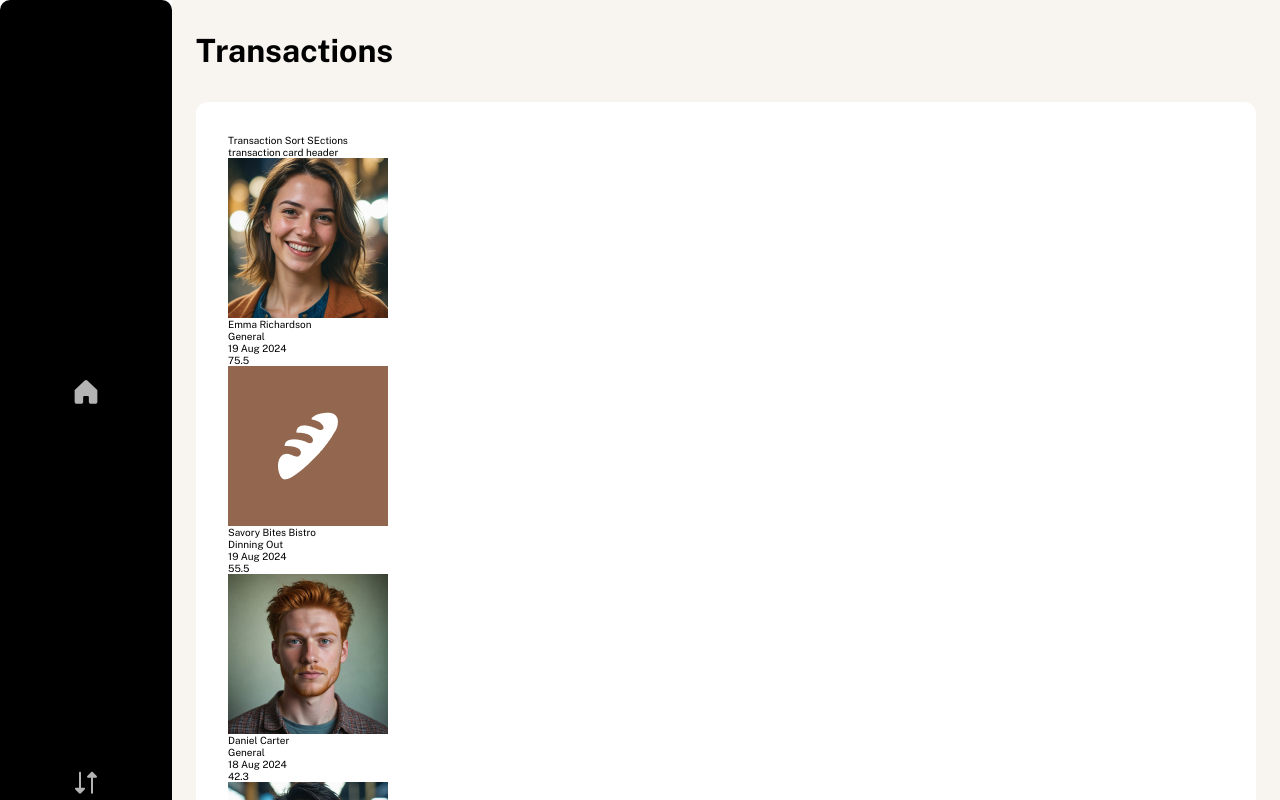
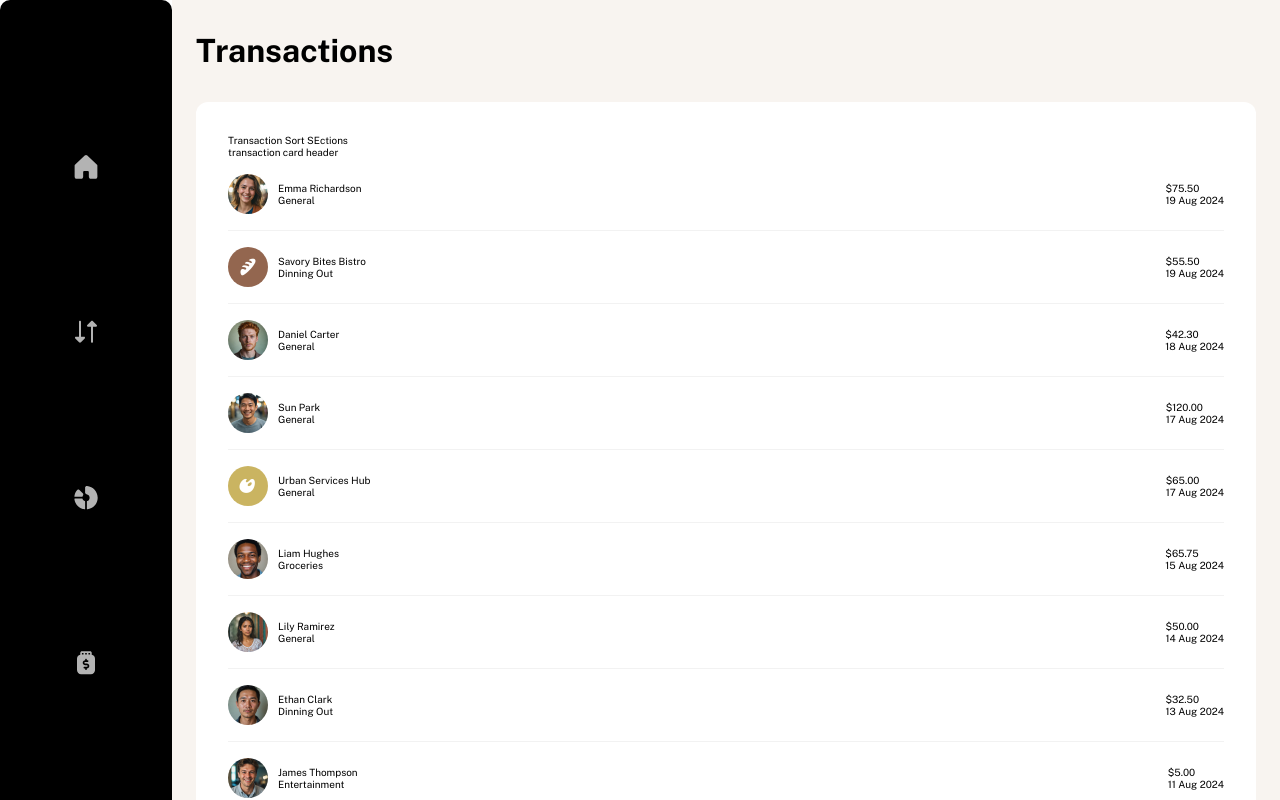
Before and after one commit to mhjarvis/personal-finance-application, a React (Vite) app: page / in a window 1280 px wide. Shown: the top 800 px of the page. Built offline with nearby package versions, Linux system fonts and the light colour scheme.

Commit message:
Apply initial styling and fix output of amount

```diff
--- a/src/features/Transactions/Main/TransactionCard/TransactionCard.jsx
+++ b/src/features/Transactions/Main/TransactionCard/TransactionCard.jsx
@@ -2,6 +2,13 @@
 import styles from "./TransactionCard.module.css";
 
 export default function TransactionCard({ data }) {
+	function updateAmount(num) {
+		return new Intl.NumberFormat("en-US", {
+			minimumFractionDigits: 2,
+			maximumFractionDigits: 2,
+		}).format(num);
+	}
+
 	return (
 		<div className={styles.card}>
 			{data.map((item, i) => (
@@ -11,10 +18,14 @@ export default function TransactionCard({ data }) {
 						alt="Avatar Icon"
 						className={styles.card__image}
 					/>
-					<p className={styles.card__name}>{item.name}</p>
-					<p className={styles.card__category}>{item.category}</p>
-					<p className={styles.card__date}>{item.date}</p>
-					<p className={styles.card__amount}>{item.amount}</p>
+					<div className={styles["card__stack--1"]}>
+						<p className={styles.card__name}>{item.name}</p>
+						<p className={styles.card__category}>{item.category}</p>
+					</div>
+					<div className={styles["card__stack--2"]}>
+						<p className={styles.card__amount}>${updateAmount(item.amount)}</p>
+						<p className={styles.card__date}>{item.date}</p>
+					</div>
 				</div>
 			))}
 		</div>
--- a/src/features/Transactions/Main/TransactionCard/TransactionCard.module.css
+++ b/src/features/Transactions/Main/TransactionCard/TransactionCard.module.css
@@ -0,0 +1,33 @@
+.card {
+}
+
+.card__container {
+	position: relative;
+	display: flex;
+	align-items: center;
+	padding: 1.6rem 0;
+}
+
+.card__stack--1 {
+	margin-left: 1rem;
+}
+
+.card__stack--2 {
+	position: absolute;
+	right: 0;
+}
+
+.card__container:not(:last-child) {
+	border-bottom: 1px solid var(--grey-100);
+}
+
+.card__image {
+	width: 3.2rem;
+	border-radius: 50%;
+}
+
+@media screen and (min-width: 768px) {
+	.card__image {
+		width: 4rem;
+	}
+}
```
